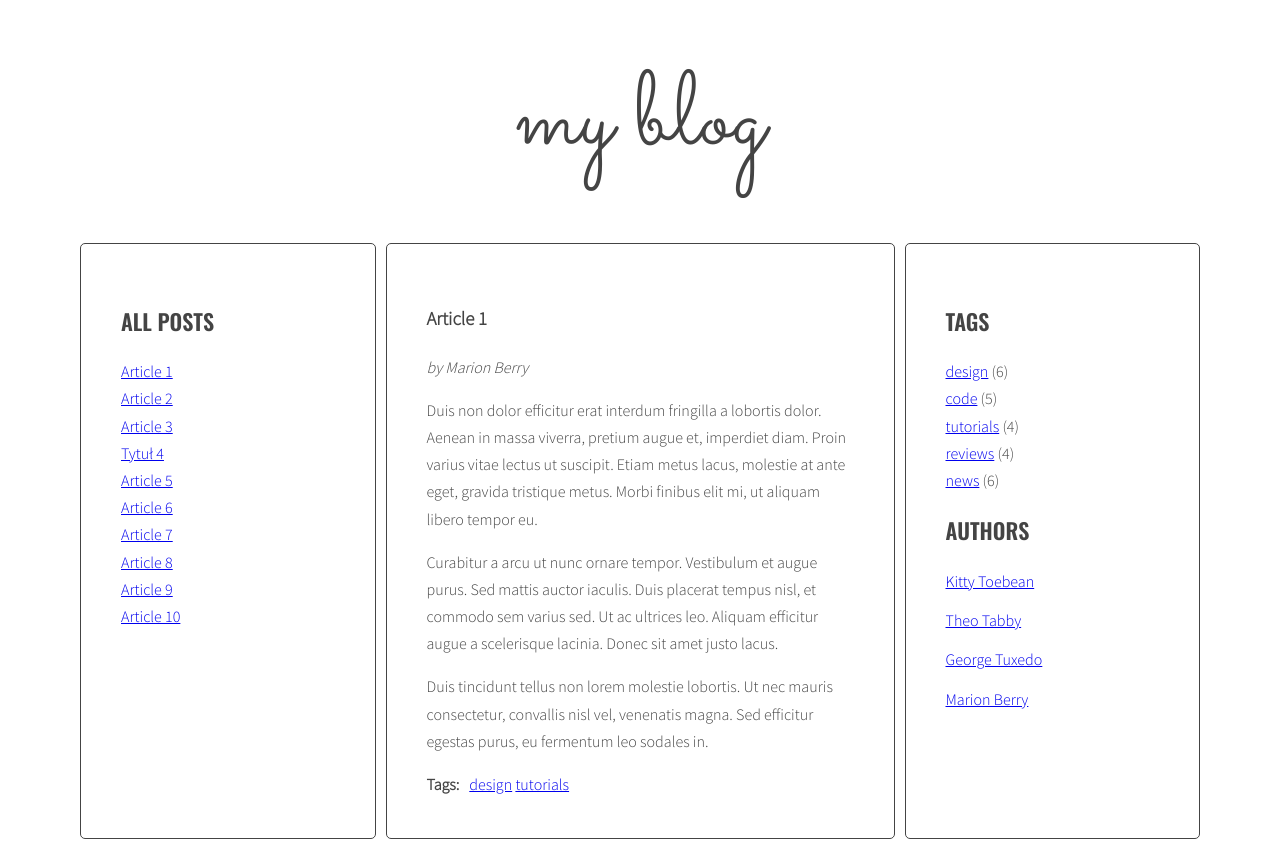
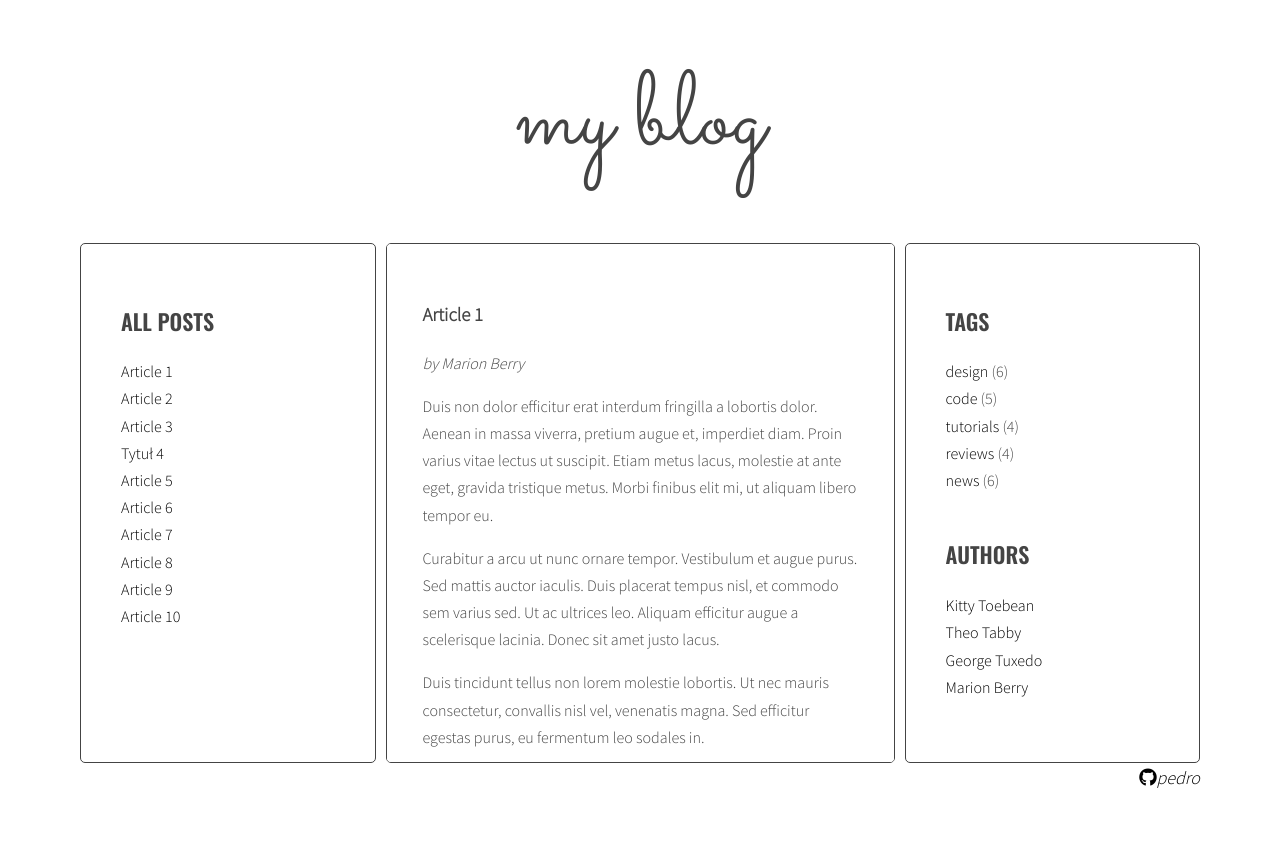
Before and after one commit to PedroPLCode/5.javascript-blog, a website: page index.html in a window 1280 px wide. After the commit the page ends 800 px from the top, so only its background shows below. Drawn offline with nearby package versions, Linux system fonts and the light colour scheme.

Commit message:
Add css styles

```diff
--- a/index.html
+++ b/index.html
@@ -4,6 +4,7 @@
     <head>
 	    <meta charset="UTF-8">
     	<title>blog</title>
+        <link rel="stylesheet" href="https://use.fontawesome.com/releases/v6.0.0/css/all.css">
         <link rel="stylesheet" href="css/style.css">
         <meta name="viewport" content="width=device-width, initial-scale=1.0">
     </head>
@@ -233,6 +234,9 @@
                         </ul>
                     </aside>
                 </main>
+                <footer>
+                    <a href="https://github.com/PedroPLCode" target="_blank"><i class="fa-brands fa-github"></i><i>pedro</i></a>
+                </footer>
             </div>
         </div>
 
--- a/sass/style.scss
+++ b/sass/style.scss
@@ -4,10 +4,14 @@
 
 $color-light: #fff;
 $color-dark: #444;
+$color-black: black;
 
 $font-logo: 'Sacramento', cursive;
 $font-header: 'Oswald', sans-serif;
 $font-text: 'Source Sans Pro', sans-serif;
+
+$transition: 1s all;
+$transition-slow: 2s all;
 
 /* Global */
 
@@ -44,6 +48,7 @@ body {
 /* Layout */
 
 .wrapper {
+  height: 520px;
   display: flex;
   margin-left: 10px;
 }
@@ -80,6 +85,14 @@ body {
   list-style-type: none;
   margin: 0;
   padding: 0;
+  li a {
+    text-decoration: none;
+    color: $color-black;
+    transition: 0.5s font-size;
+  }
+  li a:hover {
+    font-size: 20px;
+  }
   .active {
     font-weight: bold;
   }
@@ -88,23 +101,54 @@ body {
 .list-horizontal {
   li {
     display: inline-block;
+
+    a {
+      transition: $transition;
+    }
+
+    a:hover {
+      font-size: 16px;
+      color: green;
+    }
   }
+}
+
+/* Tags */
+
+.tags {
+  height: 160px;
 }
 
 /* Authors */
 
 .authors {
+  height: 160px;
   li {
-    margin-bottom: 12px;
+
   }
 }
 
 /* Post */
 
+.posts {
+position: relative;
+overflow-x: hidden;
+overflow-y: auto;
+}
+
 .post {
-  display: none;
+  position: absolute;
+  padding: 36px;
+  top: 0;
+  left: 0;
+  opacity: 0;
+  transform: scale(0.7);
+  z-index: 90;
+  transition: $transition-slow;
   &.active {
-    display: block;
+    opacity: 1;
+    transform: scale(1);
+    z-index: 100;
   }
 }
 
@@ -118,3 +162,39 @@ body {
     margin: 0 10px 0 0;
   }
 }
+
+/* Footer */
+
+footer {
+  width: 100%;
+  height: 28px;
+  display: flex;
+  justify-content: flex-end;
+  align-items: flex-start;
+
+  a {
+    margin-right: 10px;
+    text-decoration: none;
+    color: $color-black;
+    font-size: 18px;
+    transition: $transition;
+
+    i:first-of-type {
+      border-radius: 50%;
+      transition: $transition;
+
+    }
+
+    i:last-of-type:hover {
+
+    }
+  }
+
+  a:hover {
+    transform: scale(1.2) rotate(-10deg);
+  }
+
+  a:hover i:first-of-type {
+    background-color: lightgreen;
+  }
+}
```
Also changed, not shown: css/style.css, 1 other file.
